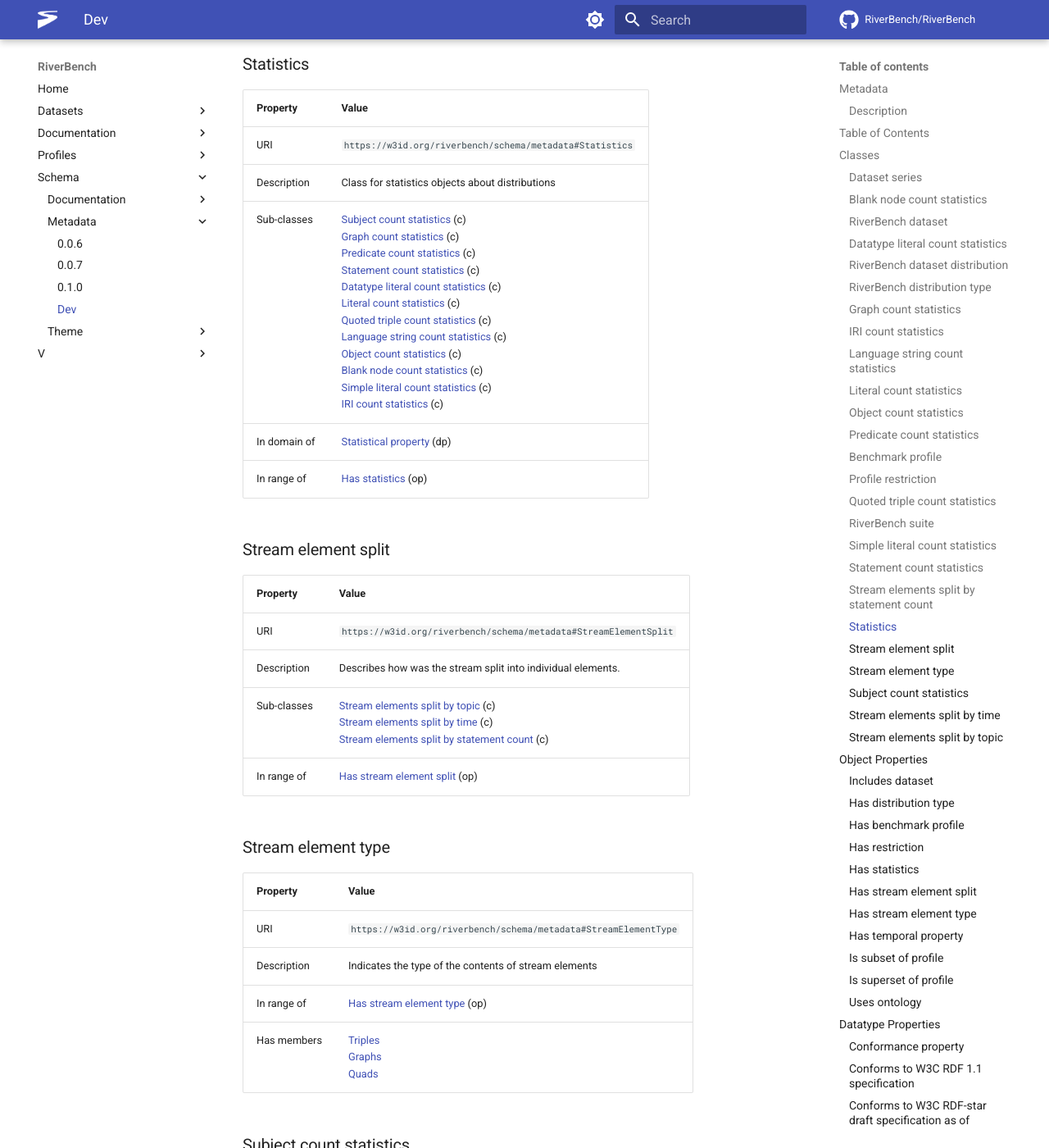
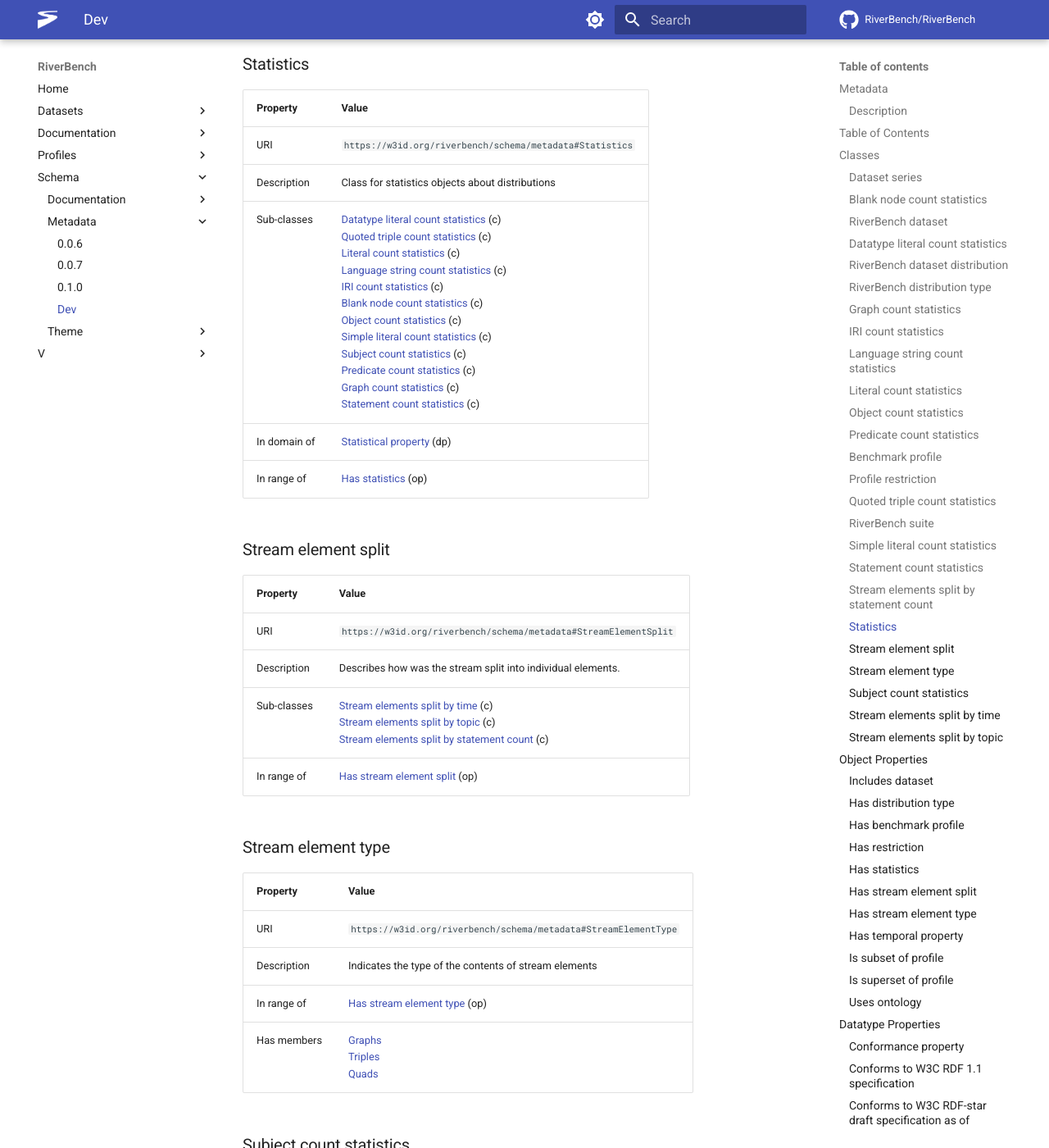
Before and after one commit to RiverBench/riverbench.github.io, an MkDocs documentation site: the page built from docs/schema/metadata/dev.md, in a window 1280 px wide and 1400 px high, scrolled down 7902 px. Shown: the whole window at 82% size. Built offline with MkDocs 1.6.1 and Material for MkDocs 9.7.7, drawn with Linux system fonts in a browser that asks for light colours; comment, search, counter and statistics services are not loaded; some of the changed text lies outside the part shown.

```diff
--- a/docs/schema/metadata/dev.md
+++ b/docs/schema/metadata/dev.md
@@ -110,7 +109,7 @@ Property | Value
 URI | `https://w3id.org/riverbench/schema/metadata#DistributionType`
 Description | Type of dataset distribution, indicating the corresponding streaming task formulation.
 In range of |[Has distribution type](#hasDistributionType) (op)<br />
-Has members |[Quad stream distribution](#quadStreamDistribution)<br />[Graph stream distribution](#graphStreamDistribution)<br />[Full distribution](#fullDistribution)<br />[Flat distribution](#flatDistribution)<br />[Partial distribution](#partialDistribution)<br />[Triple stream distribution](#tripleStreamDistribution)<br />
+Has members |[Partial distribution](#partialDistribution)<br />[Triple stream distribution](#tripleStreamDistribution)<br />[Graph stream distribution](#graphStreamDistribution)<br />[Quad stream distribution](#quadStreamDistribution)<br />[Flat distribution](#flatDistribution)<br />[Full distribution](#fullDistribution)<br />
 
 ### Graph count statistics <a name="GraphCountStatistics"></a>
 Property | Value
@@ -160,8 +159,8 @@ Property | Value
 URI | `https://w3id.org/riverbench/schema/metadata#Profile`
 Description | Benchmark profile grouping several datasets in RiverBench
 Super-classes |[Dataset series](#DatasetSeries) (c)<br />
-In domain of |[Is superset of profile](#isSupersetOfProfile) (op)<br />[Is subset of profile](#isSubsetOfProfile) (op)<br />[Has restriction](#hasRestriction) (op)<br />
-In range of |[Is subset of profile](#isSubsetOfProfile) (op)<br />[Is superset of profile](#isSupersetOfProfile) (op)<br />[Has benchmark profile](#hasProfile) (op)<br />
+In domain of |[Is subset of profile](#isSubsetOfProfile) (op)<br />[Has restriction](#hasRestriction) (op)<br />[Is superset of profile](#isSupersetOfProfile) (op)<br />
+In range of |[Is superset of profile](#isSupersetOfProfile) (op)<br />[Has benchmark profile](#hasProfile) (op)<br />[Is subset of profile](#isSubsetOfProfile) (op)<br />
 
 ### Profile restriction <a name="ProfileRestriction"></a>
 Property | Value
@@ -211,7 +210,7 @@ Property | Value
 --- | ---
 URI | `https://w3id.org/riverbench/schema/metadata#Statistics`
 Description | Class for statistics objects about distributions
-Sub-classes |[Subject count statistics](#SubjectCountStatistics) (c)<br />[Graph count statistics](#GraphCountStatistics) (c)<br />[Predicate count statistics](#PredicateCountStatistics) (c)<br />[Statement count statistics](#StatementCountStatistics) (c)<br />[Datatype literal count statistics](#DatatypeLiteralCountStatistics) (c)<br />[Literal count statistics](#LiteralCountStatistics) (c)<br />[Quoted triple count statistics](#QuotedTripleCountStatistics) (c)<br />[Language string count statistics](#LanguageLiteralCountStatistics) (c)<br />[Object count statistics](#ObjectCountStatistics) (c)<br />[Blank node count statistics](#BlankNodeCountStatistics) (c)<br />[Simple literal count statistics](#SimpleLiteralCountStatistics) (c)<br />[IRI count statistics](#IriCountStatistics) (c)<br />
+Sub-classes |[Datatype literal count statistics](#DatatypeLiteralCountStatistics) (c)<br />[Quoted triple count statistics](#QuotedTripleCountStatistics) (c)<br />[Literal count statistics](#LiteralCountStatistics) (c)<br />[Language string count statistics](#LanguageLiteralCountStatistics) (c)<br />[IRI count statistics](#IriCountStatistics) (c)<br />[Blank node count statistics](#BlankNodeCountStatistics) (c)<br />[Object count statistics](#ObjectCountStatistics) (c)<br />[Simple literal count statistics](#SimpleLiteralCountStatistics) (c)<br />[Subject count statistics](#SubjectCountStatistics) (c)<br />[Predicate count statistics](#PredicateCountStatistics) (c)<br />[Graph count statistics](#GraphCountStatistics) (c)<br />[Statement count statistics](#StatementCountStatistics) (c)<br />
 In domain of |[Statistical property](#statisticalProperty) (dp)<br />
 In range of |[Has statistics](#hasStatistics) (op)<br />
 
@@ -220,7 +219,7 @@ Property | Value
 --- | ---
 URI | `https://w3id.org/riverbench/schema/metadata#StreamElementSplit`
 Description | Describes how was the stream split into individual elements.
-Sub-classes |[Stream elements split by topic](#TopicStreamElementSplit) (c)<br />[Stream elements split by time](#TimeStreamElementSplit) (c)<br />[Stream elements split by statement count](#StatementCountStreamElementSplit) (c)<br />
+Sub-classes |[Stream elements split by time](#TimeStreamElementSplit) (c)<br />[Stream elements split by topic](#TopicStreamElementSplit) (c)<br />[Stream elements split by statement count](#StatementCountStreamElementSplit) (c)<br />
 In range of |[Has stream element split](#hasStreamElementSplit) (op)<br />
 
 ### Stream element type <a name="StreamElementType"></a>
@@ -229,7 +228,7 @@ Property | Value
 URI | `https://w3id.org/riverbench/schema/metadata#StreamElementType`
 Description | Indicates the type of the contents of stream elements
 In range of |[Has stream element type](#hasStreamElementType) (op)<br />
-Has members |[Triples](#triples)<br />[Graphs](#graphs)<br />[Quads](#quads)<br />
+Has members |[Graphs](#graphs)<br />[Triples](#triples)<br />[Quads](#quads)<br />
 
 ### Subject count statistics <a name="SubjectCountStatistics"></a>
 Property | Value
```
Also changed, not shown: other parts of docs/schema/metadata/dev.md (+1 -2 lines), docs/schema/documentation/dev.md (+1 -1 lines), docs/schema/theme/dev.md (+14 -4 lines).
